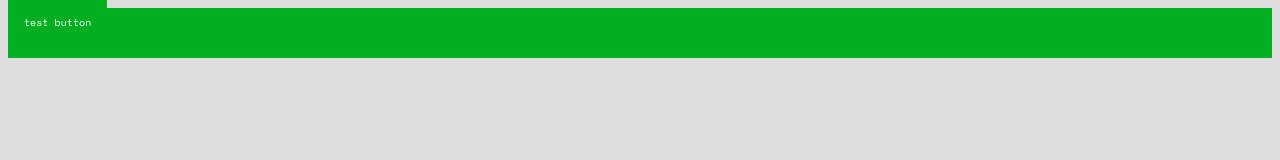
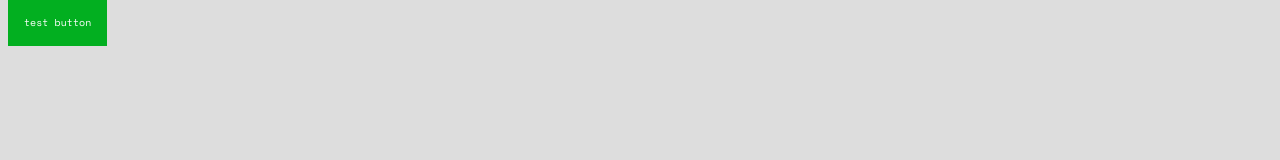
Before and after one commit to MobSlicer152/MobSlicer152.github.io, a plain HTML site: page index.html in a window 1280 px wide. Drawn offline with nearby package versions, Linux system fonts and the light colour scheme.

Commit message:
Update index.html

```diff
--- a/index.html
+++ b/index.html
@@ -14,7 +14,6 @@
 	}
 
 	.navbar {
-		background-color: #02af20;
 		width: 100%;
 		height: 50px;
 		margins: 0px;
```
